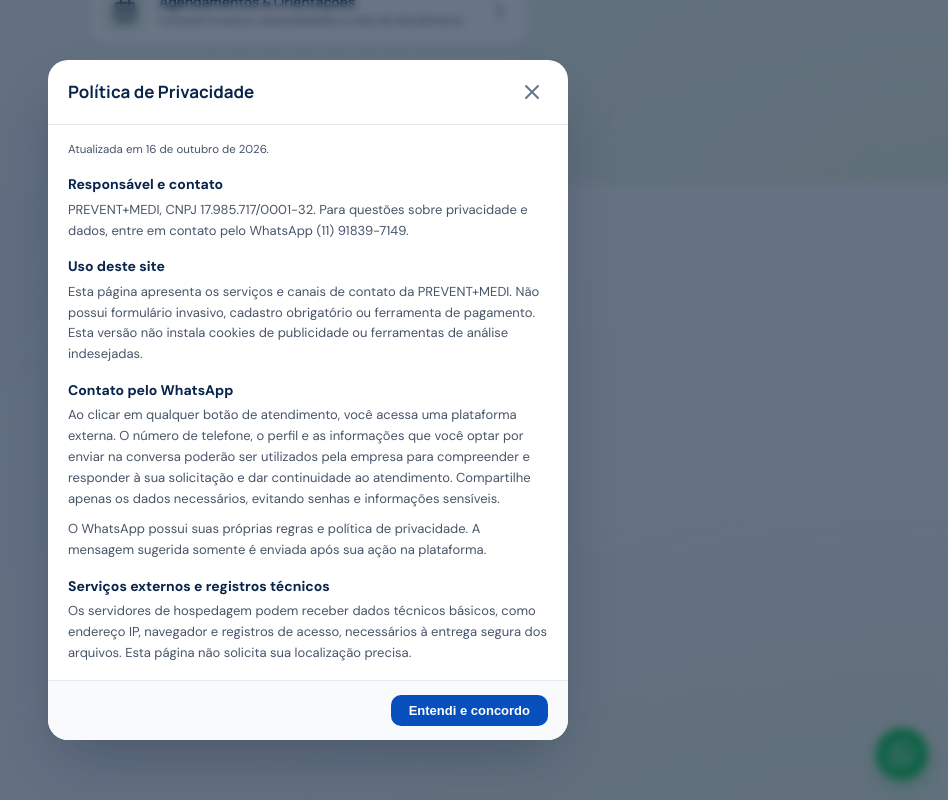
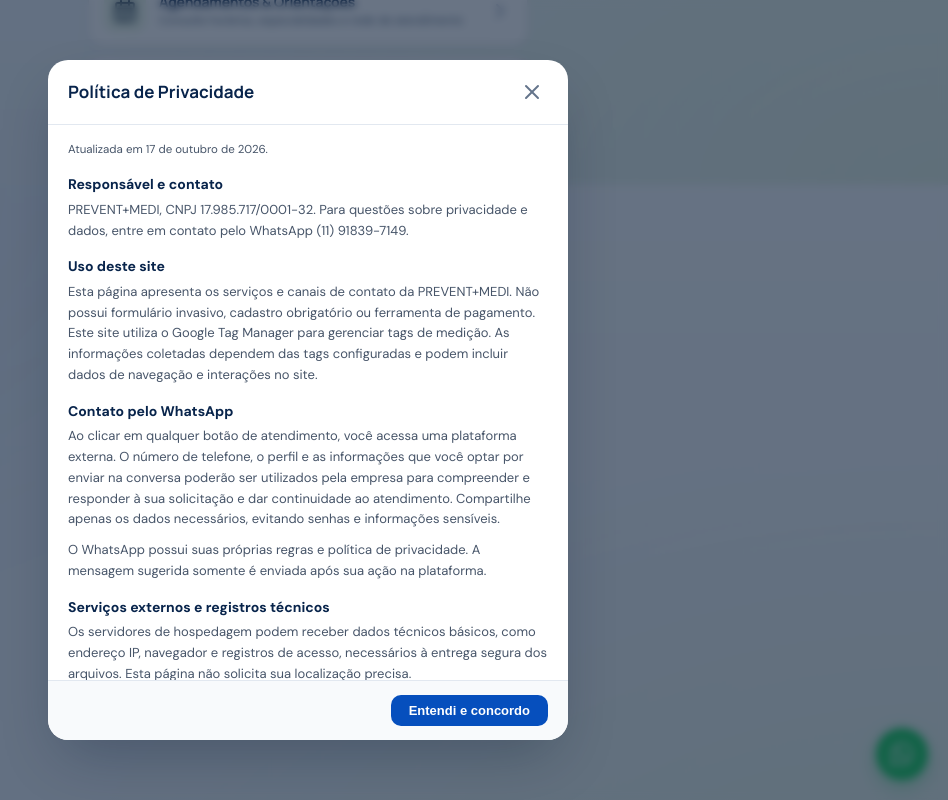
Before and after one commit to guilhermegomes81625-design/PREVENT-MEDI, a React (Vite) app: page / in a window 1280 px wide. Both pictures are taken after a click on the button "Política de Privacidade". Shown: the part 615-1415 px from the top of the page, without its empty margins (332-1280 px from the left). Built offline with nearby package versions, Linux system fonts and the light colour scheme.

Commit message:
docs: informar uso do Tag Manager na política de privacidade

```diff
--- a/src/App.tsx
+++ b/src/App.tsx
@@ -338,7 +338,7 @@
           </div>
 
           <div className="bio-dialog-body">
-            <p className="bio-dialog-updated">Atualizada em 16 de outubro de 2026.</p>
+            <p className="bio-dialog-updated">Atualizada em 17 de outubro de 2026.</p>
 
             <h3>Responsável e contato</h3>
             <p>
@@ -350,7 +350,7 @@
             <p>
               Esta página apresenta os serviços e canais de contato da PREVENT+MEDI.
               Não possui formulário invasivo, cadastro obrigatório ou ferramenta de pagamento.
-              Esta versão não instala cookies de publicidade ou ferramentas de análise indesejadas.
+              Este site utiliza o Google Tag Manager para gerenciar tags de medição. As informações coletadas dependem das tags configuradas e podem incluir dados de navegação e interações no site.
             </p>
 
             <h3>Contato pelo WhatsApp</h3>
```
